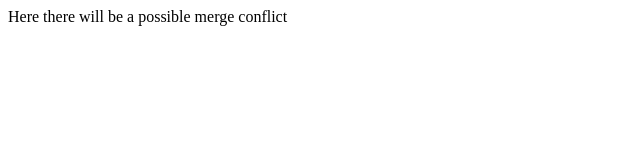
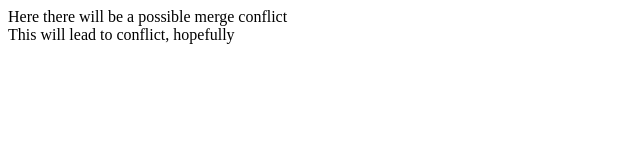
Before and after one commit to dbilenkin/merge-conflict, a plain HTML site: page index.html in a window 1280 px wide. Shown: the whole page, without its empty margins (0-640 px from the left). Drawn offline with Linux system fonts and the light colour scheme.

Commit message:
Update index.html

```diff
--- a/index.html
+++ b/index.html
@@ -8,5 +8,6 @@
 </head>
 <body>
   <div>Here there will be a possible merge conflict</div>
+  <div>This will lead to conflict, hopefully</div>
 </body>
 </html>
```
